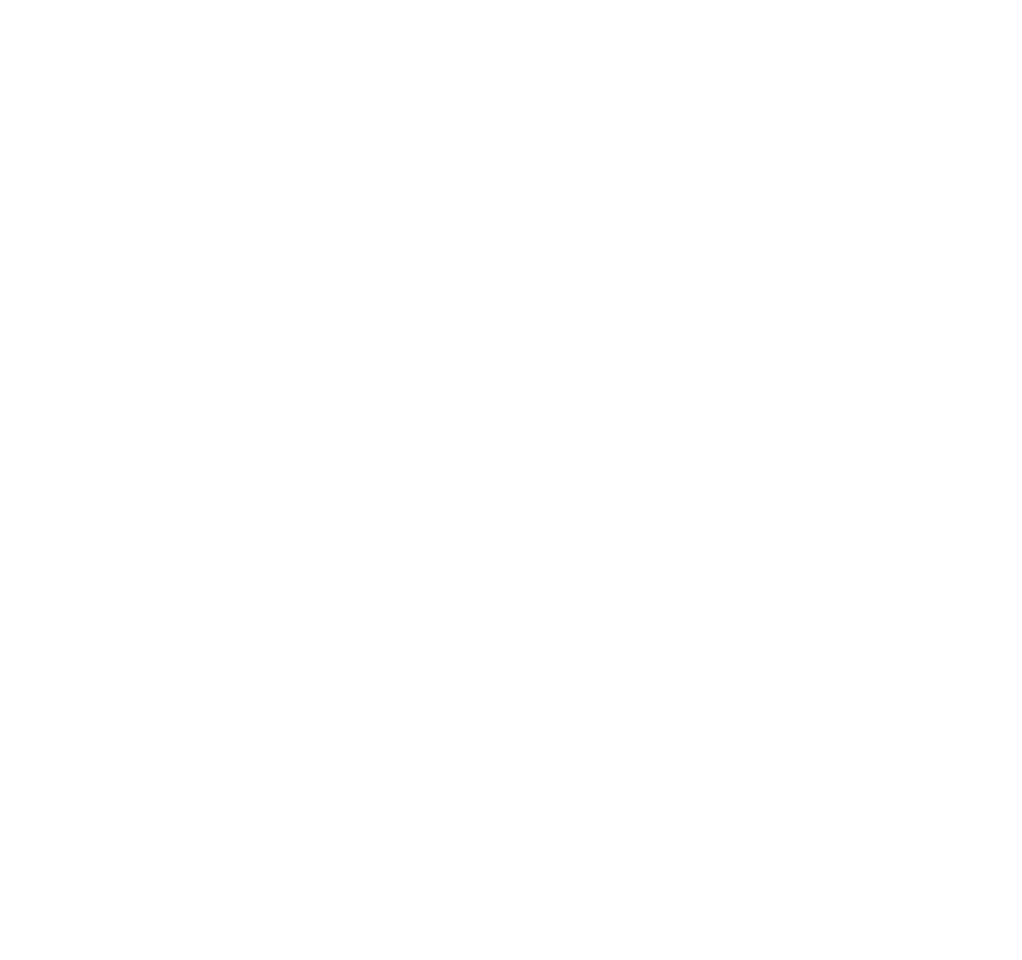
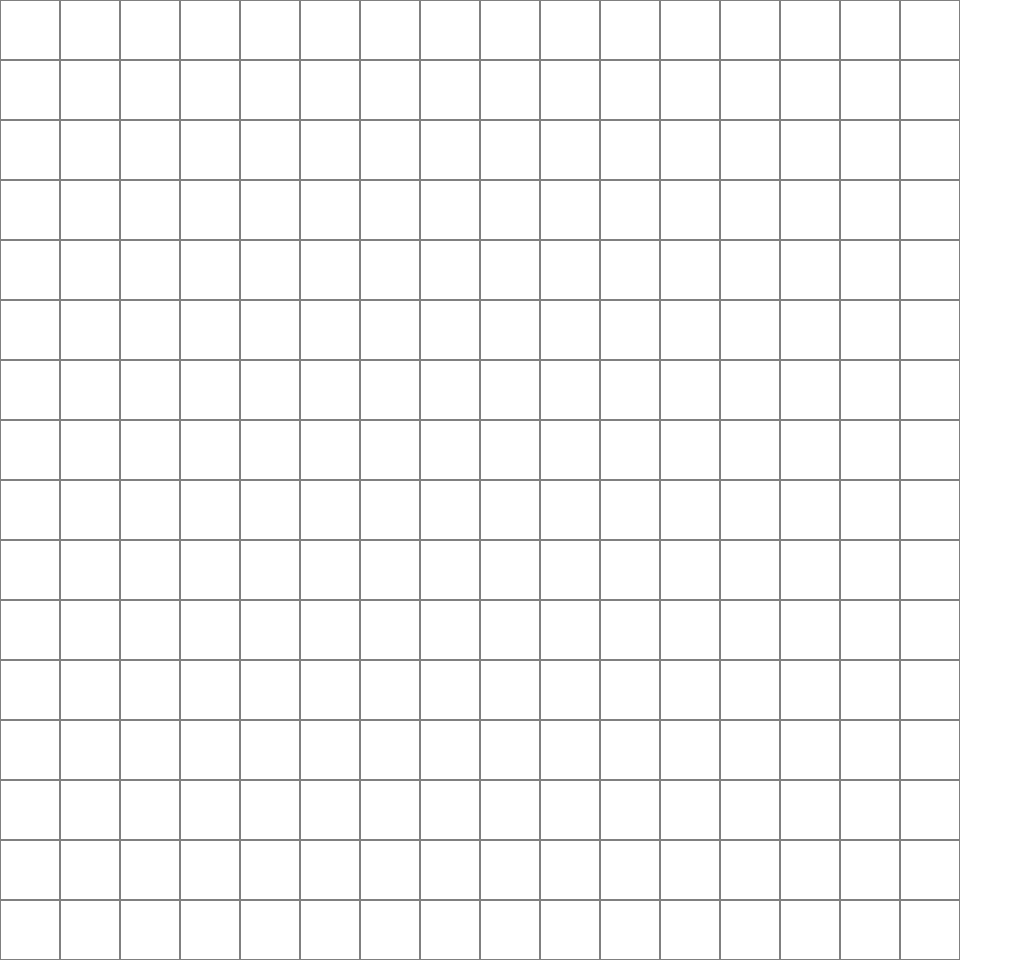
Before and after one commit to Marturm/odin-etch-a-sketch, a plain HTML site: page index.html in a window 1280 px wide. Shown: the whole page, without its empty margins (0-1022 px from the left). Before the commit the page ends 800 px from the top, so only its background shows below. Drawn offline with Linux system fonts and the light colour scheme.

Commit message:
Add fillContainer() to fill container with a grid of squares

```diff
--- a/index.html
+++ b/index.html
@@ -3,9 +3,9 @@
 <head>
     <meta charset="UTF-8">
     <meta name="viewport" content="width=device-width, initial-scale=1.0">
-    <title>Document</title>
+    <title>Etch a Sketch</title>
     <link rel="stylesheet" href="style.css">
-    <script src="script.js"></script>
+    <script src="script.js" defer></script>
 </head>
 <body>
     <div class="container"></div>
--- a/script.js
+++ b/script.js
@@ -0,0 +1,21 @@
+const container = document.querySelector(".container");
+container.style.width = "960px";
+container.style.height = "960px";
+
+function fillContainer(num) {
+    (num > 100) && (num = 100);
+    (num < 1) && (num = 1);
+
+    squareWitdh = container.offsetWidth / num + "px";
+    squareHeight = container.offsetHeight / num + "px";
+
+    for(let i = 0; i < num ** 2; i++) {
+        const square = document.createElement("div")
+        square.classList.add("square")
+        square.style.width = squareWitdh;
+        square.style.height = squareHeight;
+        container.appendChild(square);
+    }
+}
+
+fillContainer(16);
--- a/style.css
+++ b/style.css
@@ -0,0 +1,17 @@
+* {
+    margin: 0;
+    padding: 0;
+}
+
+.container {
+    justify-content: center;
+    align-content: center;
+    display: flex;
+    flex-wrap: wrap;
+}
+
+.square {
+    box-sizing: border-box;
+    background-color: white;
+    border: 1px solid grey;
+}
```
